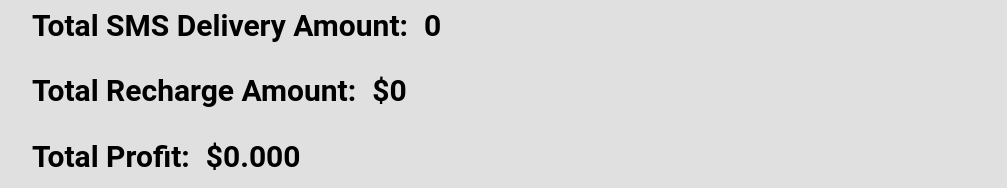
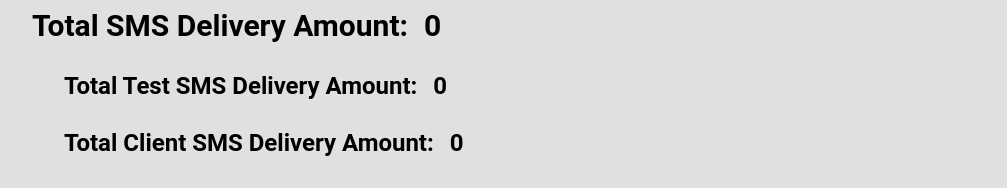
Before and after one commit to squirdev/sms_admin, a Next.js app: page /main in a window 1280 px wide. Shown: the part 171-359 px from the top of the page, without its empty margins (264-1271 px from the left). Built offline with nearby package versions, Linux system fonts and the light colour scheme; no server answers.

Commit message:
admin deposit

```diff
--- a/src/app/main/page.js
+++ b/src/app/main/page.js
@@ -17,6 +17,7 @@ export default function Dashboard() {
   });
   const [totalDeposit, setTotalDeposit] = useState(0);
   const [totalSMS, setTotalSMS] = useState(0);
+  const [testSMS, setTestSMS] = useState(0);
   const [totalProfit, setTotalProfit] = useState(0);
   const [balance, setBalance] = useState([]);
 
@@ -44,6 +45,11 @@ export default function Dashboard() {
     if (result.status === 200) {
       let response = result.data;
       let entireSMS = response.reduce((sum, data) => sum + data.totalCount, 0);
+      let testEntireSMS = response.reduce(
+        (sum, data) => sum + (data?.userId?.isTestUser ? data.totalCount : 0),
+        0
+      );
+      setTestSMS(testEntireSMS);
       setTotalSMS(entireSMS);
       let entireProfit = response.reduce(
         (sum, data) =>
@@ -88,6 +94,16 @@ export default function Dashboard() {
           <Typography variant="h3">Total SMS Delivery Amount:</Typography>
           <Typography variant="h3">{totalSMS}</Typography>
         </div>
+        <div className="flex gap-4 px-8">
+          <Typography variant="h4">Total Test SMS Delivery Amount:</Typography>
+          <Typography variant="h4">{testSMS}</Typography>
+        </div>
+        <div className="flex gap-4 px-8">
+          <Typography variant="h4">
+            Total Client SMS Delivery Amount:
+          </Typography>
+          <Typography variant="h4">{totalSMS - testSMS}</Typography>
+        </div>
         <div className="flex gap-4">
           <Typography variant="h3">Total Recharge Amount:</Typography>
           <Typography variant="h3">${totalDeposit}</Typography>
```
